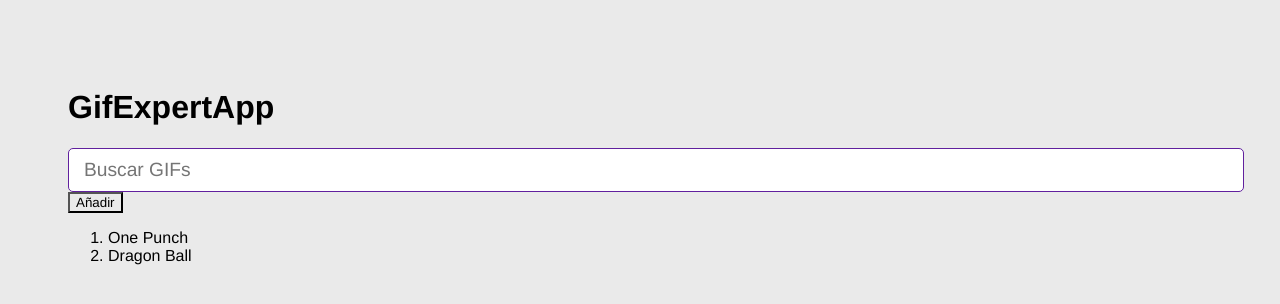
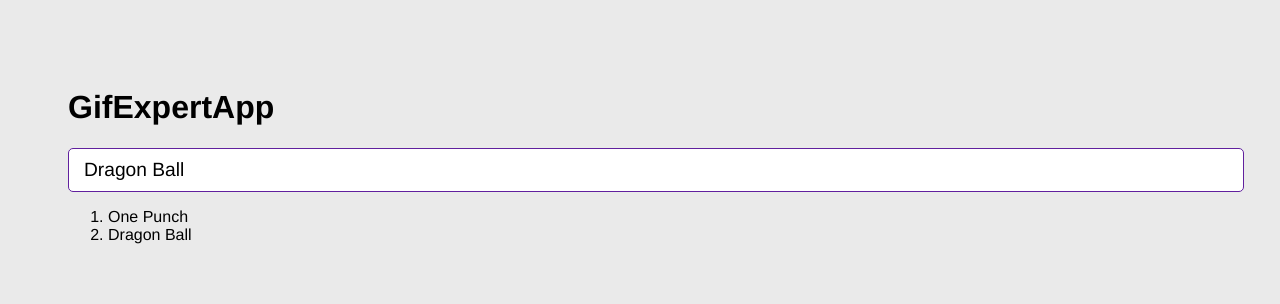
Before and after one commit to AntoSanz/Curso-React-Udemy, a React (Vite) app in the folder 04-gif-expert-app/: page / in a window 1280 px wide. Shown: the top 304 px of the page. Built offline with nearby package versions, Linux system fonts and the light colour scheme.

Commit message:
79. Comunicacion entre componentes 1

```diff
--- a/04-gif-expert-app/src/GifExpertApp.jsx
+++ b/04-gif-expert-app/src/GifExpertApp.jsx
@@ -5,11 +5,11 @@
     //useStateSnippet
     const [categories, setCategories] = useState(['One Punch', 'Dragon Ball']);
 
-    const onAddCategory = () => {
-        let newCategory = 'One Piece';
-        // setCategories(c => [c, newCategory]);
-        setCategories([...categories, newCategory]);
-    };
+    // const onAddCategory = () => {
+    //     let newCategory = 'One Piece';
+    //     // setCategories(c => [c, newCategory]);
+    //     setCategories([...categories, newCategory]);
+    // };
 
     return (
         <>
@@ -17,10 +17,9 @@
             <h1>GifExpertApp</h1>
 
             {/* Input */}
-            <AddCategory />
+            <AddCategory onSetCategories={setCategories}/>
 
             {/* Categorias */}
-            <button onClick={onAddCategory}>Añadir</button>
             <ol>
                 {categories.map((category) => {
                     return <li key={category}>{category}</li>;
--- a/04-gif-expert-app/src/styles/components/AddCategory.jsx
+++ b/04-gif-expert-app/src/styles/components/AddCategory.jsx
@@ -1,21 +1,24 @@
 import { useState } from 'react';
 
-export const AddCategory = () => {
+export const AddCategory = ({ onSetCategories }) => {
     const [inputValue, setInputValue] = useState('Dragon Ball');
 
     const onInputChange = ({ target }) => {
-        console.log(target.value);
         setInputValue(target.value);
     };
 
     const onSubmit = (e) => {
         e.preventDefault();
-        console.log(inputValue);
+        if (inputValue.trim().length <= 1) {
+            return;
+        }
+        onSetCategories((categories) => [inputValue, ...categories]);
+        setInputValue('');
     };
 
     return (
         <form onSubmit={(e) => onSubmit(e)}>
-            <input type="text" placeholder="Buscar GIFs" onChange={(e) => onInputChange(e)} />
+            <input type="text" placeholder="Buscar GIFs" onChange={(e) => onInputChange(e)} value= {inputValue} />
         </form>
     );
 };
```
